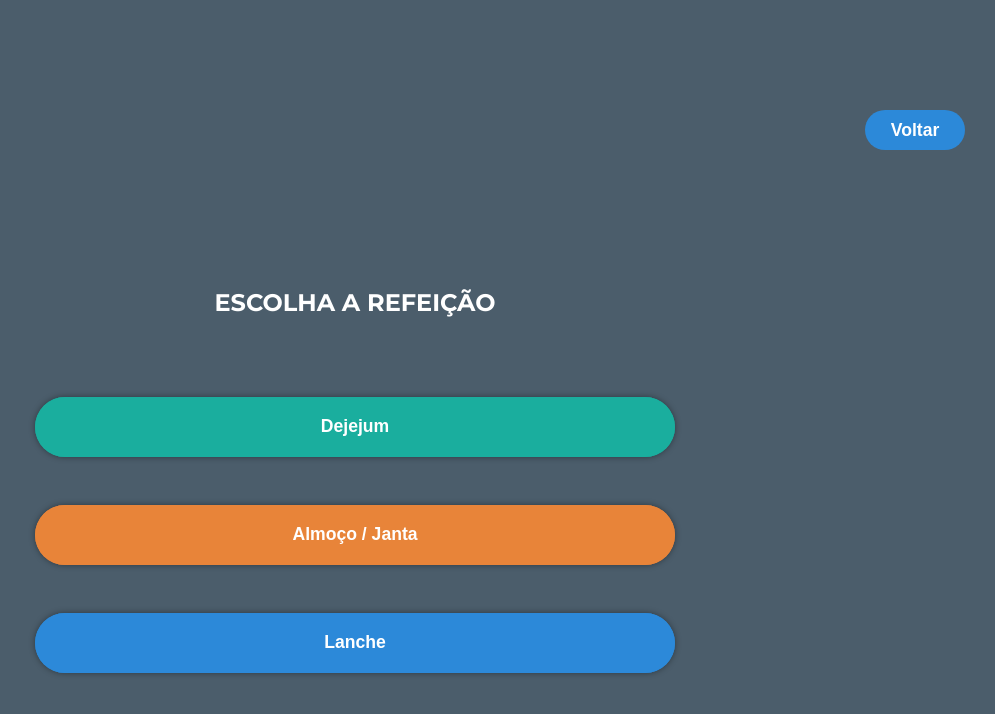
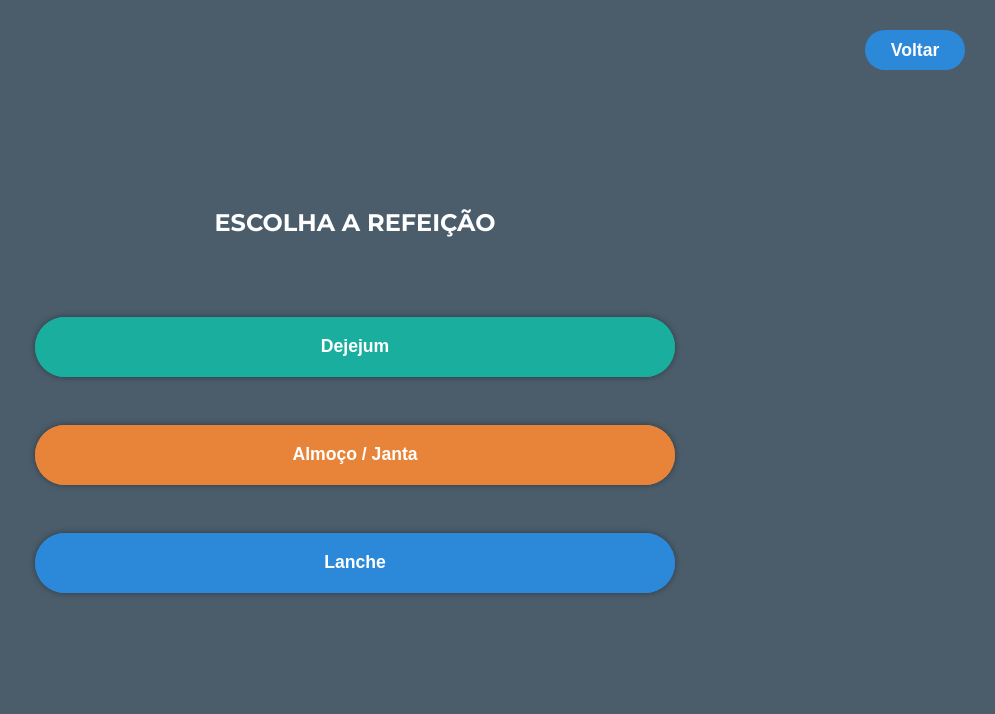
Before and after one commit to yLuiz/feedback-meals, an Angular app: page / in a window 1280 px wide. Shown: the top 714 px of the page, without its empty margins (285-1280 px from the left). Built offline with nearby package versions, Linux system fonts and the light colour scheme.

Commit message:
Adaptando para alturas menores

```diff
--- a/src/app/components/feedback-refeicao/feedback-refeicao.component.scss
+++ b/src/app/components/feedback-refeicao/feedback-refeicao.component.scss
@@ -32,6 +32,17 @@ section {
     @media (min-height: 750px) and (min-width: 1025px) {
       margin: 5em 0;
     }
+
+    @media (max-height: 460px) {
+      height: 40px;
+      // border: 1px solid #FFF;
+      margin: 10px 0 50px;
+
+      h1 {
+        font-size: 1.2em;
+      }
+    }
+
 
   }
 
--- a/src/styles.scss
+++ b/src/styles.scss
@@ -27,7 +27,12 @@ body {
   font-family: 'Montserrat', sans-serif;
   background-color: var(--bg-primary);
 
-  padding: 5rem 0;
+  @media (pointer: coarse) {
+    padding: 2rem 0;
+  }
+
+  //max-height(412px) {}
+  //max-height(290px) {}
 }
 
 .card-green {
```
Also changed, not shown: src/app/components/message/message.component.scss (+12 -0 lines).
